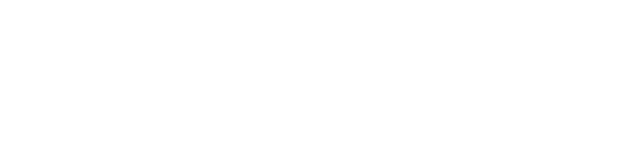
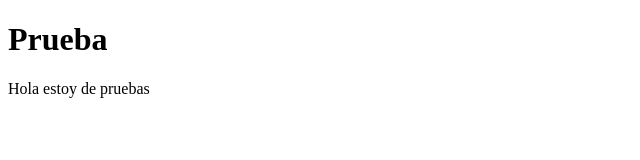
Before and after one commit to Grifo999/Github, a plain HTML site: page Prueba.html in a window 1280 px wide. Shown: the whole page, without its empty margins (0-640 px from the left). Drawn offline with Linux system fonts and the light colour scheme.

Commit message:
primer cambio

```diff
--- a/Prueba.html
+++ b/Prueba.html
@@ -6,6 +6,7 @@
     <title>Prueba</title>
 </head>
 <body>
-
+    <h1>Prueba</h1>
+    <p>Hola estoy de pruebas</p>
 </body>
 </html>
```
